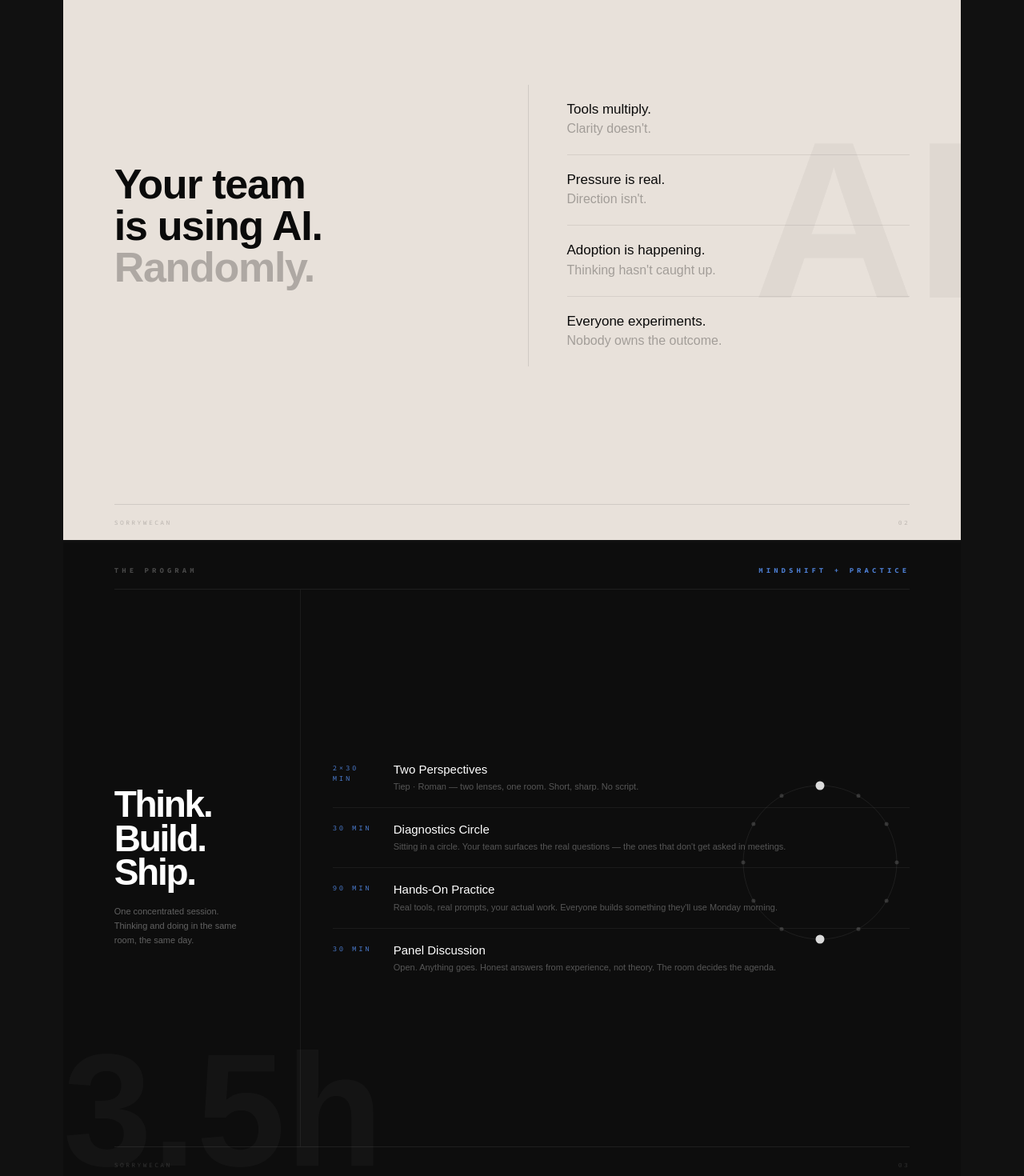
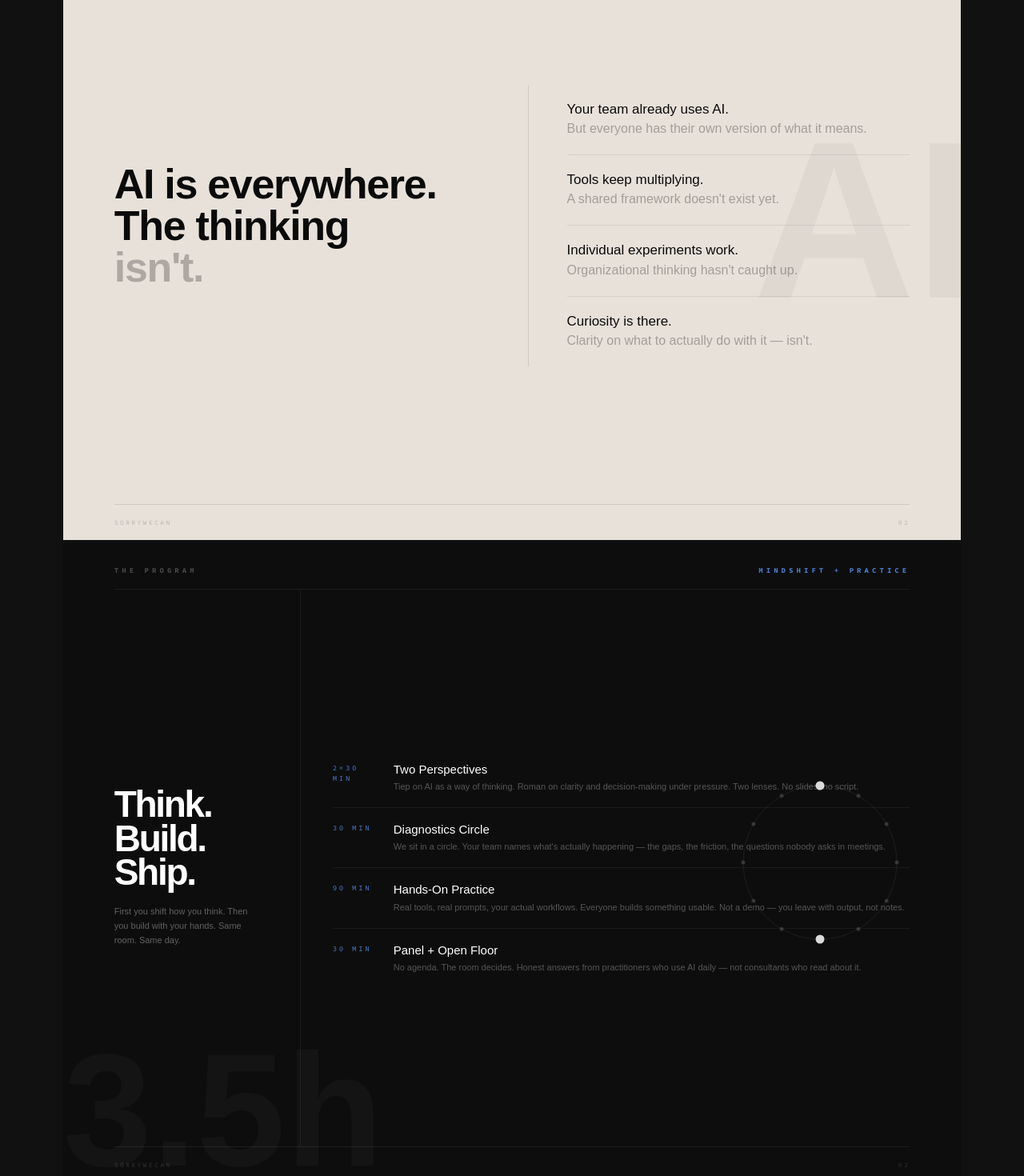
Before and after one commit to princeofwellness/researchlab, a Next.js app: page /corporate/offer-v3 in a window 1280 px wide. Shown: the part 960-2430 px from the top of the page at 80% size. Built offline with nearby package versions, Linux system fonts and the light colour scheme; a web font is replaced by a local one.

Commit message:
copy: rewrite offer-v3 for sophisticated buyers — richer program, reframed situation, 6 outcomes

```diff
--- a/src/app/corporate/offer-v3/page.tsx
+++ b/src/app/corporate/offer-v3/page.tsx
@@ -121,8 +121,8 @@ export default function CorporateOfferV3() {
                         {!en && <p className="text-[13px] font-code-brand font-bold uppercase tracking-[0.3em] text-white/30 mt-3">SORRYWECAN</p>}
                         <p className="mt-6 md:mt-9 text-[16px] md:text-[20px] text-white/50 max-w-[440px] leading-relaxed">
                             {en
-                                ? "3.5 hours. One room. Your team walks out thinking differently about AI."
-                                : "3,5 hodiny. Váš tím odchádza s novým pohľadom, inšpiráciou a nástrojmi, ktoré začne používať hneď zajtra."}
+                                ? "3.5 hours. New thinking, real tools, and the clarity to use AI with intention — not just curiosity."
+                                : "3,5 hodiny. Nové myslenie, reálne nástroje a jasnosť, ako s AI pracovať zámerne — nielen zo zvedavosti."}
                         </p>
                     </div>
 
@@ -164,23 +164,23 @@ export default function CorporateOfferV3() {
                         <div className="flex-1 md:pr-12">
                             <h2 className="font-cabinet font-bold text-[34px] md:text-[52px] tracking-tight leading-[1.0]">
                                 {en
-                                    ? <>{`Your team`}<br />{`is using AI.`}<br /><span className="text-black/25">Randomly.</span></>
-                                    : <>{`Váš tím`}<br />{`používa AI.`}<br /><span className="text-black/25">Náhodne.</span></>}
+                                    ? <>{`AI is everywhere.`}<br />{`The thinking`}<br /><span className="text-black/25">isn't.</span></>
+                                    : <>{`AI je všade.`}<br />{`Myslenie`}<br /><span className="text-black/25">zaostáva.</span></>}
                             </h2>
                         </div>
 
                         {/* Right: Four tensions */}
                         <div className="flex-1 border-t md:border-t-0 md:border-l border-black/10 md:pl-12 pt-8 md:pt-0">
                             {(en ? [
-                                ["Tools multiply.", "Clarity doesn't."],
-                                ["Pressure is real.", "Direction isn't."],
-                                ["Adoption is happening.", "Thinking hasn't caught up."],
-                                ["Everyone experiments.", "Nobody owns the outcome."],
+                                ["Your team already uses AI.", "But everyone has their own version of what it means."],
+                                ["Tools keep multiplying.", "A shared framework doesn't exist yet."],
+                                ["Individual experiments work.", "Organizational thinking hasn't caught up."],
+                                ["Curiosity is there.", "Clarity on what to actually do with it — isn't."],
                             ] : [
-                                ["Nástrojov pribúda.", "Jasnosť chýba."],
-                                ["Tlak rastie.", "Smer nie."],
-                                ["Ľudia AI používajú.", "Myslenie nestíha."],
-                                ["Všetci experimentujú.", "Nikto za to nezodpovedá."],
+                                ["Váš tím už AI používa.", "Ale každý si pod tým predstavuje niečo iné."],
+                                ["Nástrojov pribúda.", "Spoločný rámec zatiaľ chýba."],
+                                ["Jednotlivci experimentujú.", "Firemné myslenie nestíha."],
+                                ["Zvedavosť je.", "Jasnosť, čo s tým robiť — nie."],
                             ]).map(([a, b], i, arr) => (
                                 <div key={i}>
                                     <div className="py-4 md:py-5">
@@ -229,23 +229,23 @@ export default function CorporateOfferV3() {
                             </h2>
                             <p className="mt-5 text-[11px] text-white/35 leading-relaxed max-w-[170px]">
                                 {en
-                                    ? "One concentrated session. Thinking and doing in the same room, the same day."
-                                    : "Všetko v jednom bloku. Najprv pochopíte prečo, potom si vyskúšate ako."}
+                                    ? "First you shift how you think. Then you build with your hands. Same room. Same day."
+                                    : "Najprv zmeníte spôsob, akým o AI premýšľate. Potom si to vyskúšate na vlastnej koži."}
                             </p>
                         </div>
 
                         {/* Right: session flow */}
                         <div className="flex-1 flex flex-col justify-center md:border-l border-white/[0.06] md:pl-10">
                             {(en ? [
-                                { t: "2×30 min", h: "Two Perspectives", d: "Tiep · Roman — two lenses, one room. Short, sharp. No script." },
-                                { t: "30 min", h: "Diagnostics Circle", d: "Sitting in a circle. Your team surfaces the real questions — the ones that don't get asked in meetings." },
-                                { t: "90 min", h: "Hands-On Practice", d: "Real tools, real prompts, your actual work. Everyone builds something they'll use Monday morning." },
-                                { t: "30 min", h: "Panel Discussion", d: "Open. Anything goes. Honest answers from experience, not theory. The room decides the agenda." },
+                                { t: "2×30 min", h: "Two Perspectives", d: "Tiep on AI as a way of thinking. Roman on clarity and decision-making under pressure. Two lenses. No slides, no script." },
+                                { t: "30 min", h: "Diagnostics Circle", d: "We sit in a circle. Your team names what's actually happening — the gaps, the friction, the questions nobody asks in meetings." },
+                                { t: "90 min", h: "Hands-On Practice", d: "Real tools, real prompts, your actual workflows. Everyone builds something usable. Not a demo — you leave with output, not notes." },
+                                { t: "30 min", h: "Panel + Open Floor", d: "No agenda. The room decides. Honest answers from practitioners who use AI daily — not consultants who read about it." },
                             ] : [
-                                { t: "2×30 min", h: "Dva Pohľady", d: "Tiep · Roman — každý so svojou optikou. Bez slidov, bez scenára. Rovno k veci." },
-                                { t: "30 min", h: "Diagnostika v Kruhu", d: "Sadneme si do kruhu. Na stôl prídu otázky, ktoré sa na poradách nikdy nepoložia." },
-                                { t: "90 min", h: "Prax", d: "Reálne nástroje, reálne prompty, vaša skutočná práca. Každý si odnesie niečo, čo použije hneď v pondelok." },
-                                { t: "30 min", h: "Panelová Diskusia", d: "Otvorený formát. Bez tabu. Úprimné odpovede zo skúseností, nie z učebníc." },
+                                { t: "2×30 min", h: "Dva Pohľady", d: "Tiep o AI ako spôsobe myslenia. Roman o jasnosti a rozhodovaní pod tlakom. Dva pohľady. Bez slidov, bez scenára." },
+                                { t: "30 min", h: "Diagnostika v Kruhu", d: "Sadneme si do kruhu. Váš tím pomenuje, čo sa naozaj deje — medzery, trenie, otázky, ktoré sa na poradách nekladú." },
+                                { t: "90 min", h: "Prax", d: "Reálne nástroje, reálne prompty, vaše skutočné workflow. Každý niečo vytvorí. Žiadna ukážka — odchádzate s výstupom, nie s poznámkami." },
+                                { t: "30 min", h: "Panel + Otvorená Diskusia", d: "Bez agendy. Rozhoduje miestnosť. Odpovede od ľudí, ktorí AI denne používajú — nie od konzultantov, ktorí o nej čítajú." },
                             ]).map((p, i, arr) => (
                                 <div key={i}>
                                     <div className="flex items-start gap-5 py-3 md:py-4">
@@ -352,24 +352,26 @@ export default function CorporateOfferV3() {
                         {/* Left: section title */}
                         <div className="w-full md:w-[170px] shrink-0 flex flex-col justify-center">
                             <h2 className="font-cabinet font-bold text-[44px] md:text-[56px] leading-[0.88] tracking-tighter text-white">
-                                {en ? <>Five<br />things.</> : <>Päť<br />vecí.</>}
+                                {en ? <>Six<br />things.</> : <>Šesť<br />vecí.</>}
                             </h2>
                         </div>
 
                         {/* Right: two-column editorial list */}
                         <div className="flex-1 grid grid-cols-1 md:grid-cols-2 content-center md:border-l border-white/[0.06] md:pl-12 gap-x-10">
                             {(en ? [
-                                ["A Shared Framework", "One team, one way of thinking about AI."],
-                                ["Hands-On Tool Experience", "Not a demo — you built something real during the session."],
-                                ["Prompts That Work", "The logic, not just the examples."],
-                                ["A Monday Decision", "Something concrete. Starting the next morning."],
-                                ["30-Day Follow-Up", "A check-in call. What's working, what isn't. Included."],
+                                ["A Shared Framework", "Your team leaves with one language for AI. Not ten individual experiments — one way of thinking together."],
+                                ["Real Output", "Not a demo. During the session, everyone builds something they'll actually use. You leave with artifacts, not slides."],
+                                ["Prompt Thinking", "The mental model behind good prompting. Structure, not copy-paste. The skill that compounds."],
+                                ["A Monday Decision", "One concrete thing that changes how you work. Starting tomorrow morning."],
+                                ["30-Day Follow-Up", "A check-in call 30 days later. What stuck, what didn't. Honest recalibration. Included."],
+                                ["Community Access", "30 days inside Research Lab's Circle. Stay curious. Keep building."],
                             ] : [
-                                ["Spoločný Rámec", "Celý tím na jednej vlne. Jasné pravidlá, ako s AI pracovať."],
-                                ["Reálna Skúsenosť", "Žiadna prezentácia — sami ste si vyskúšali, čo funguje."],
-                                ["Prompty, Ktoré Fungujú", "Nie zoznam. Pochopenie logiky, ktorá za nimi stojí."],
-                                ["Pondelkové Rozhodnutie", "Konkrétny krok. Použiteľný hneď ráno."],
-                                ["30-Dňový Follow-Up", "Kontrolný hovor. Čo funguje, čo nie. Súčasť balíka."],
+                                ["Spoločný Rámec", "Celý tím odchádza s jedným jazykom pre AI. Nie desať individuálnych pokusov — jeden spôsob myslenia."],
+                                ["Reálny Výstup", "Žiadna ukážka. Počas sesie každý niečo vytvorí a odnesie si to. Odchádzate s výstupom, nie so slidmi."],
+                                ["Prompt Thinking", "Mentálny model za dobrým promptom. Štruktúra, nie copy-paste. Zručnosť, ktorá rastie."],
+                                ["Pondelkové Rozhodnutie", "Jedna konkrétna vec, ktorá zmení spôsob práce. Od zajtra."],
+                                ["30-Dňový Follow-Up", "Hovor o 30 dní. Čo sa uchytilo, čo nie. Úprimná kalibrácia. V cene."],
+                                ["Prístup do Komunity", "30 dní v Research Lab Circle. Zostaňte zvedaví. Pokračujte."],
                             ]).map(([title, desc], i) => (
                                 <div key={i} className="py-3 md:py-4 border-b border-white/[0.06] last:border-b-0 odd:last:border-b-0">
                                     <p className="text-[13px] md:text-[14px] font-medium text-white">{title}</p>
```
